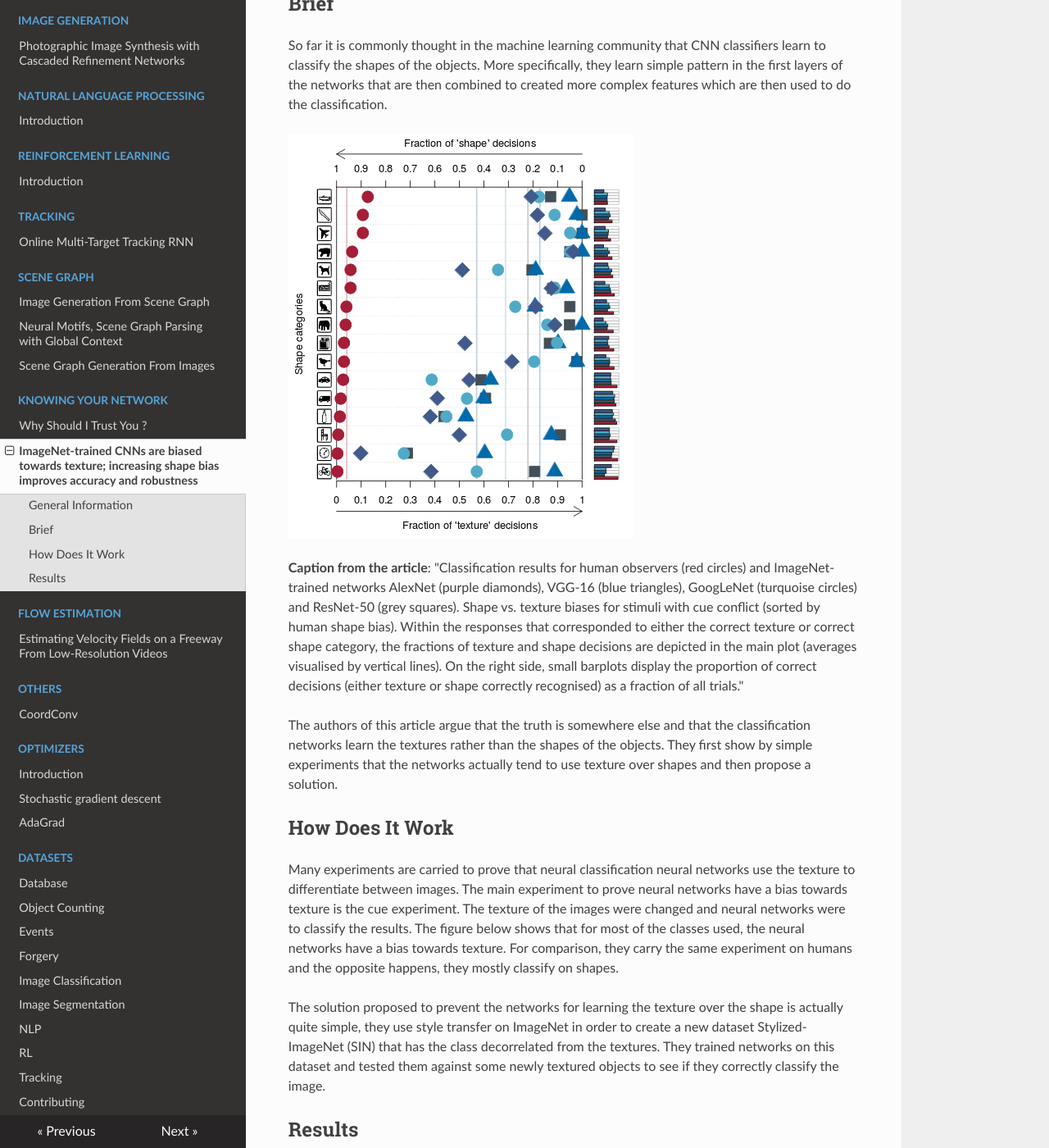
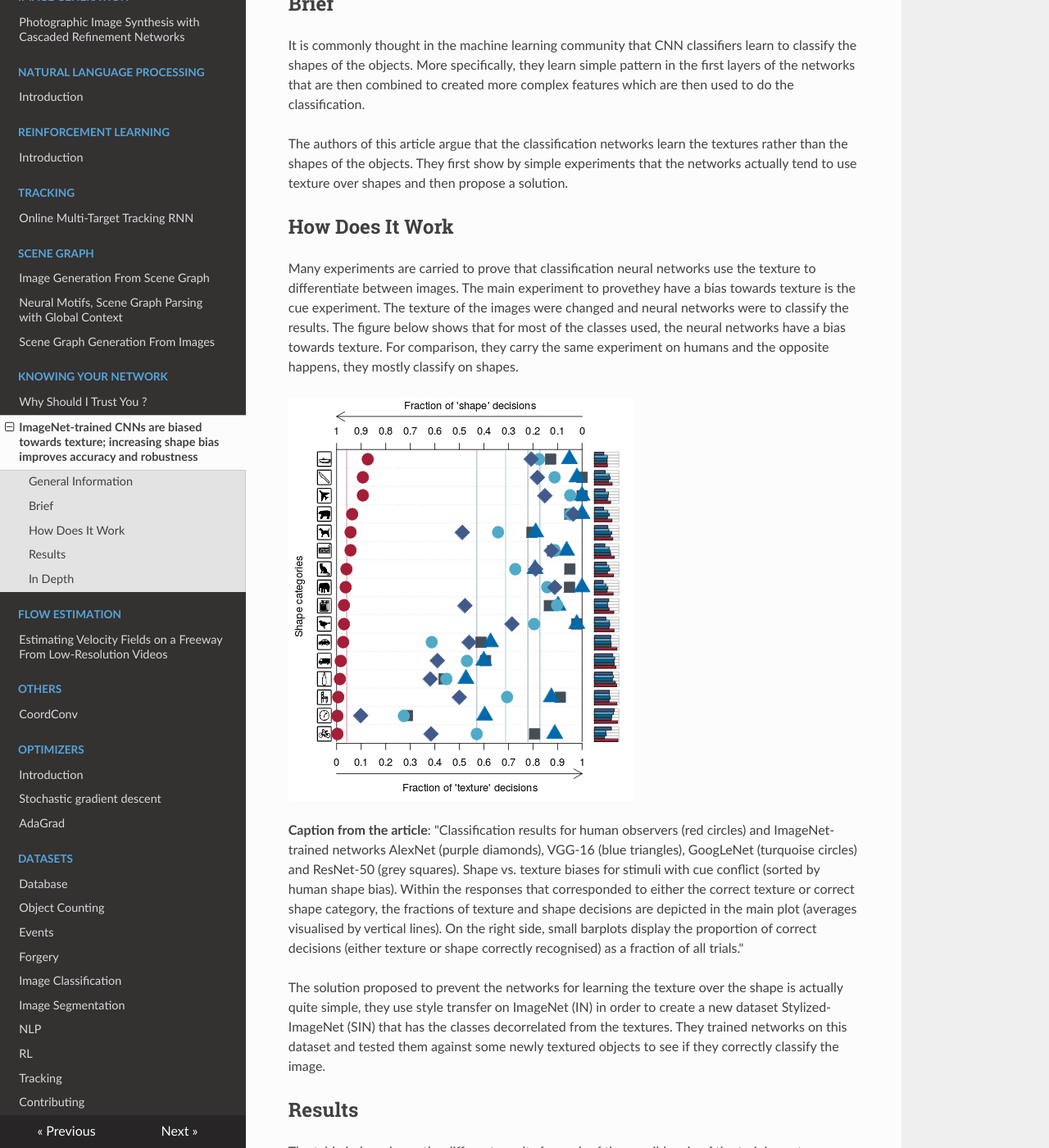
Before and after one commit to D3lt4lph4/papers, an MkDocs documentation site: the page built from docs/knowingyournetwork/biastowardtextures.md, in a window 1280 px wide and 1400 px high, scrolled down 585 px. Shown: the whole window at 82% size. Built offline with MkDocs 1.6.1, drawn with Linux system fonts in a browser that asks for light colours; nearby versions of some CDN libraries; old or Windows-style settings are respelled for this version of MkDocs; some of the changed text lies outside the part shown.

Commit message:
corrections

```diff
--- a/docs/knowingyournetwork/biastowardtextures.md
+++ b/docs/knowingyournetwork/biastowardtextures.md
@@ -12,19 +12,19 @@
 
 ## Brief
 
-So far it is commonly thought in the machine learning community that CNN classifiers learn to classify the shapes of the objects. More specifically, they learn simple pattern in the first layers of the networks that are then combined to created more complex features which are then used to do the classification.
+It is commonly thought in the machine learning community that CNN classifiers learn to classify the shapes of the objects. More specifically, they learn simple pattern in the first layers of the networks that are then combined to created more complex features which are then used to do the classification.
+
+The authors of this article argue that the classification networks learn the textures rather than the shapes of the objects. They first show by simple experiments that the networks actually tend to use texture over shapes and then propose a solution.
+
+## How Does It Work
+
+Many experiments are carried to prove that classification neural networks use the texture to differentiate between images. The main experiment to provethey have a bias towards texture is the cue experiment. The texture of the images were changed and neural networks were to classify the results. The figure below shows that for most of the classes used, the neural networks have a bias towards texture. For comparison, they carry the same experiment on humans and the opposite happens, they mostly classify on shapes.
 
 ![textures vs shapes](https://raw.githubusercontent.com/D3lt4lph4/papers/master/docs/images/knowingyournetwork/TextureLearning/texture_shapes.png "textures vs shapes")
 
 **Caption from the article**: "Classification results for human observers (red circles) and ImageNet-trained networks AlexNet (purple diamonds), VGG-16 (blue triangles), GoogLeNet (turquoise circles) and ResNet-50 (grey squares). Shape vs. texture biases for stimuli with cue conflict (sorted by human shape bias). Within the responses that corresponded to either the correct texture or correct shape category, the fractions of texture and shape decisions are depicted in the main plot (averages visualised by vertical lines). On the right side, small barplots display the proportion of correct decisions (either texture or shape correctly recognised) as a fraction of all trials."
 
-The authors of this article argue that the truth is somewhere else and that the classification networks learn the textures rather than the shapes of the objects. They first show by simple experiments that the networks actually tend to use texture over shapes and then propose a solution.
-
-## How Does It Work
-
-Many experiments are carried to prove that neural classification neural networks use the texture to differentiate between images. The main experiment to prove neural networks have a bias towards texture is the cue experiment. The texture of the images were changed and neural networks were to classify the results. The figure below shows that for most of the classes used, the neural networks have a bias towards texture. For comparison, they carry the same experiment on humans and the opposite happens, they mostly classify on shapes.
-
-The solution proposed to prevent the networks for learning the texture over the shape is actually quite simple, they use style transfer on ImageNet in order to create a new dataset Stylized-ImageNet (SIN) that has the class decorrelated from the textures. They trained networks on this dataset and tested them against some newly textured objects to see if they correctly classify the image.
+The solution proposed to prevent the networks for learning the texture over the shape is actually quite simple, they use style transfer on ImageNet (IN) in order to create a new dataset Stylized-ImageNet (SIN) that has the classes decorrelated from the textures. They trained networks on this dataset and tested them against some newly textured objects to see if they correctly classify the image.
 
 ## Results
 
@@ -36,6 +36,7 @@
 | | SIN | - | 60.18 | 82.62 | 70.6 | 51.9 |
 | | SIN+IN | - | 74.59 | 92.14 | 74.0 | 53.8 |
 | Shape-ResNet | SIN+IN | IN | 76.72 | 93.28 | 75.1 | 55.2 |
+
 ## In Depth
 
 Checkout the paper.
```
Also changed, not shown: other parts of docs/knowingyournetwork/biastowardtextures.md (+1 -1 lines).
